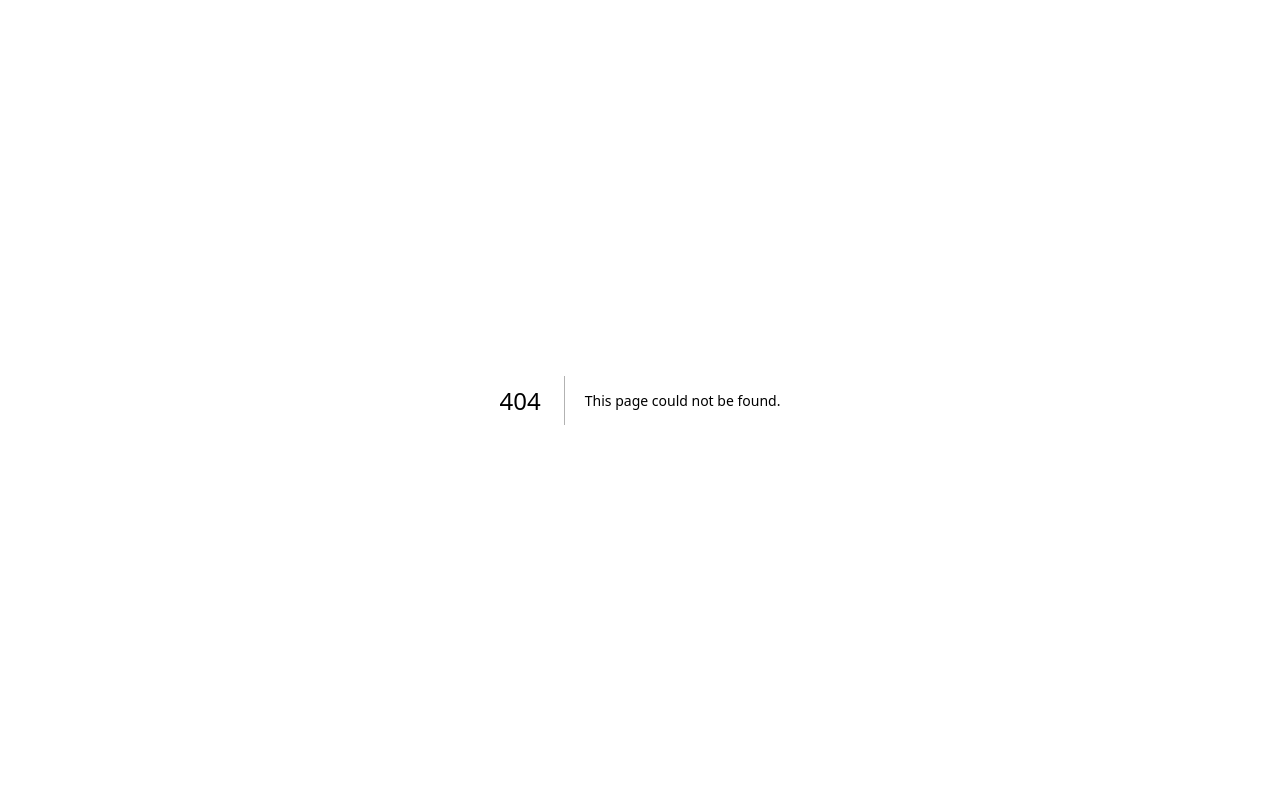
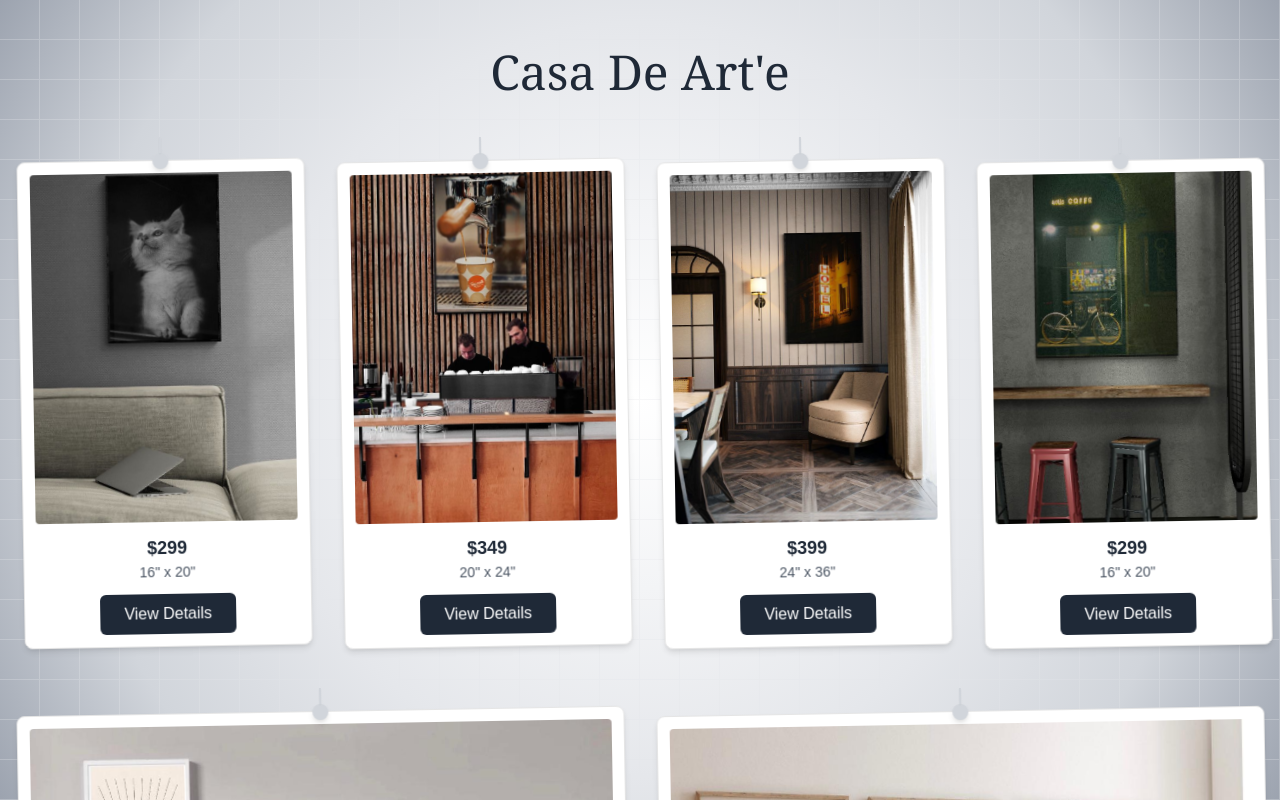
Before and after one commit to amjed456/Casa-De-Arte, a Next.js app: page /Casa-De-Arte/ in a window 1280 px wide. Before the commit this address had no page. Shown: the top 800 px of the page. Built offline with nearby package versions, Linux system fonts and the light colour scheme.

Commit message:
last try for today

```diff
--- a/app/galleries/page.tsx
+++ b/app/galleries/page.tsx
@@ -49,7 +49,7 @@ export default function GalleriesPage() {
         {/* Return to Home Button */}
         <div className="max-w-7xl mx-auto mb-12">
           <button
-            onClick={() => router.push('/')}
+            onClick={() => router.push('/Casa-De-Arte')}
             className="group flex items-center gap-2 px-6 py-3 bg-gray-800 text-white rounded-md transform transition-all duration-300 hover:bg-gray-700 hover:scale-105 focus:outline-none focus:ring-2 focus:ring-gray-500 focus:ring-opacity-50"
           >
             <svg
@@ -96,7 +96,7 @@ export default function GalleriesPage() {
                   <p className="text-lg font-semibold text-gray-800">{item.price}</p>
                   <p className="text-sm text-gray-600">{item.size}</p>
                   <button
-                    onClick={() => router.push(`/portraits/${index}`)}
+                    onClick={() => router.push(`/Casa-De-Arte/portraits/${index}`)}
                     className="mt-3 px-6 py-2 bg-gray-800 text-white rounded-md transform transition-all duration-300 hover:bg-gray-700 hover:scale-105 focus:outline-none focus:ring-2 focus:ring-gray-500 focus:ring-opacity-50"
                   >
                     View Details
@@ -134,7 +134,7 @@ export default function GalleriesPage() {
                   <p className="text-base font-semibold text-gray-800">{item.price}</p>
                   <p className="text-xs text-gray-600">{item.size}</p>
                   <button
-                    onClick={() => router.push(`/portraits/${index}`)}
+                    onClick={() => router.push(`/Casa-De-Arte/portraits/${index}`)}
                     className="mt-2 px-4 py-1.5 bg-gray-800 text-white rounded-md transform transition-all duration-300 hover:bg-gray-700 hover:scale-105 focus:outline-none focus:ring-2 focus:ring-gray-500 focus:ring-opacity-50 text-sm w-full"
                   >
                     View Details
--- a/app/portraits-gallery/page.tsx
+++ b/app/portraits-gallery/page.tsx
@@ -49,7 +49,7 @@ export default function PortraitsGalleryPage() {
         {/* Return to Home Button */}
         <div className="max-w-7xl mx-auto mb-12">
           <button
-            onClick={() => router.push('/')}
+            onClick={() => router.push('/Casa-De-Arte')}
             className="group flex items-center gap-2 px-6 py-3 bg-gray-800 text-white rounded-md transform transition-all duration-300 hover:bg-gray-700 hover:scale-105 focus:outline-none focus:ring-2 focus:ring-gray-500 focus:ring-opacity-50"
           >
             <svg
@@ -96,7 +96,7 @@ export default function PortraitsGalleryPage() {
                   <p className="text-lg font-semibold text-gray-800">{item.price}</p>
                   <p className="text-sm text-gray-600">{item.size}</p>
                   <button
-                    onClick={() => router.push(`/portraits/${index}`)}
+                    onClick={() => router.push(`/Casa-De-Arte/portraits/${index}`)}
                     className="mt-3 px-6 py-2 bg-gray-800 text-white rounded-md transform transition-all duration-300 hover:bg-gray-700 hover:scale-105 focus:outline-none focus:ring-2 focus:ring-gray-500 focus:ring-opacity-50"
                   >
                     View Details
@@ -134,7 +134,7 @@ export default function PortraitsGalleryPage() {
                   <p className="text-base font-semibold text-gray-800">{item.price}</p>
                   <p className="text-xs text-gray-600">{item.size}</p>
                   <button
-                    onClick={() => router.push(`/portraits/${index}`)}
+                    onClick={() => router.push(`/Casa-De-Arte/portraits/${index}`)}
                     className="mt-2 px-4 py-1.5 bg-gray-800 text-white rounded-md transform transition-all duration-300 hover:bg-gray-700 hover:scale-105 focus:outline-none focus:ring-2 focus:ring-gray-500 focus:ring-opacity-50 text-sm w-full"
                   >
                     View Details
--- a/app/portraits/[id]/client.tsx
+++ b/app/portraits/[id]/client.tsx
@@ -34,7 +34,7 @@ export default function ClientPortraitDetails({
         {/* Navigation Buttons */}
         <div className="max-w-7xl mx-auto mb-12 flex flex-wrap gap-4 justify-between items-center">
           <button
-            onClick={() => router.push('/')}
+            onClick={() => router.push('/Casa-De-Arte')}
             className="group flex items-center gap-2 px-6 py-3 bg-gray-800 text-white rounded-md transform transition-all duration-300 hover:bg-gray-700 hover:scale-105 focus:outline-none focus:ring-2 focus:ring-gray-500 focus:ring-opacity-50"
           >
             <svg
@@ -50,7 +50,7 @@ export default function ClientPortraitDetails({
           </button>
 
           <button
-            onClick={() => router.push('/portraits-gallery')}
+            onClick={() => router.push('/Casa-De-Arte/portraits-gallery')}
             className="group flex items-center gap-2 px-6 py-3 bg-gray-800 text-white rounded-md transform transition-all duration-300 hover:bg-gray-700 hover:scale-105 focus:outline-none focus:ring-2 focus:ring-gray-500 focus:ring-opacity-50"
           >
             View All Portraits
--- a/components/gallery.tsx
+++ b/components/gallery.tsx
@@ -87,7 +87,7 @@ export default function Gallery() {
                     <p className="text-lg font-semibold text-gray-800">{item.price}</p>
                     <p className="text-sm text-gray-600">{item.size}</p>
                     <button
-                      onClick={() => window.location.href = `/portraits/${index < 4 ? index : index + 4}`}
+                      onClick={() => window.location.href = `/Casa-De-Arte/portraits/${index < 4 ? index : index + 4}`}
                       className="mt-3 px-6 py-2 bg-gray-800 text-white rounded-md transform transition-all duration-300 hover:bg-gray-700 hover:scale-105 focus:outline-none focus:ring-2 focus:ring-gray-500 focus:ring-opacity-50"
                     >
                       View Details
@@ -125,7 +125,7 @@ export default function Gallery() {
                     <p className="text-lg font-semibold text-gray-800">{item.price}</p>
                     <p className="text-sm text-gray-600">{item.size}</p>
                     <button
-                      onClick={() => window.location.href = `/portraits/${index + 4}`}
+                      onClick={() => window.location.href = `/Casa-De-Arte/portraits/${index + 4}`}
                       className="mt-3 px-6 py-2 bg-gray-800 text-white rounded-md transform transition-all duration-300 hover:bg-gray-700 hover:scale-105 focus:outline-none focus:ring-2 focus:ring-gray-500 focus:ring-opacity-50"
                     >
                       View Details
@@ -139,7 +139,7 @@ export default function Gallery() {
           {/* View All Portraits button */}
           <div className="text-center">
             <button
-              onClick={() => window.location.href = '/portraits-gallery'}
+              onClick={() => window.location.href = '/Casa-De-Arte/portraits-gallery'}
               className="group px-8 py-4 bg-gray-800 text-white rounded-md transform transition-all duration-300 hover:bg-gray-700 hover:scale-105 focus:outline-none focus:ring-2 focus:ring-gray-500 focus:ring-opacity-50 text-lg"
             >
               View All Portraits
@@ -176,7 +176,7 @@ export default function Gallery() {
                     <p className="text-base font-semibold text-gray-800">{item.price}</p>
                     <p className="text-xs text-gray-600">{item.size}</p>
                     <button
-                      onClick={() => window.location.href = `/portraits/${index}`}
+                      onClick={() => window.location.href = `/Casa-De-Arte/portraits/${index}`}
                       className="mt-2 px-4 py-1.5 bg-gray-800 text-white rounded-md transform transition-all duration-300 hover:bg-gray-700 hover:scale-105 focus:outline-none focus:ring-2 focus:ring-gray-500 focus:ring-opacity-50 text-sm w-full"
                     >
                       View Details
@@ -214,7 +214,7 @@ export default function Gallery() {
                     <p className="text-base font-semibold text-gray-800">{item.price}</p>
                     <p className="text-xs text-gray-600">{item.size}</p>
                     <button
-                      onClick={() => window.location.href = `/portraits/${index + 4}`}
+                      onClick={() => window.location.href = `/Casa-De-Arte/portraits/${index + 4}`}
                       className="mt-2 px-4 py-1.5 bg-gray-800 text-white rounded-md transform transition-all duration-300 hover:bg-gray-700 hover:scale-105 focus:outline-none focus:ring-2 focus:ring-gray-500 focus:ring-opacity-50 text-sm w-full"
                     >
                       View Details
@@ -228,7 +228,7 @@ export default function Gallery() {
           {/* View All Portraits button */}
           <div className="text-center">
             <button
-              onClick={() => window.location.href = '/portraits-gallery'}
+              onClick={() => window.location.href = '/Casa-De-Arte/portraits-gallery'}
               className="group px-6 py-3 bg-gray-800 text-white rounded-md transform transition-all duration-300 hover:bg-gray-700 hover:scale-105 focus:outline-none focus:ring-2 focus:ring-gray-500 focus:ring-opacity-50 text-base"
             >
               View All Portraits
--- a/next.config.js
+++ b/next.config.js
@@ -1,14 +1,11 @@
 /** @type {import('next').NextConfig} */
-const isProduction = process.env.NODE_ENV === 'production'
-const repositoryName = 'Casa-De-Arte'
-
 const nextConfig = {
   output: 'export',
   images: {
     unoptimized: true,
   },
-  // Configure base path and asset prefix for GitHub Pages
-
+  basePath: '/Casa-De-Arte',
+  assetPrefix: '/Casa-De-Arte/',
   trailingSlash: true,
 }
 
```
Also changed, not shown: vercel.json, 1 other file (tests, documents, lock files or other folders).
